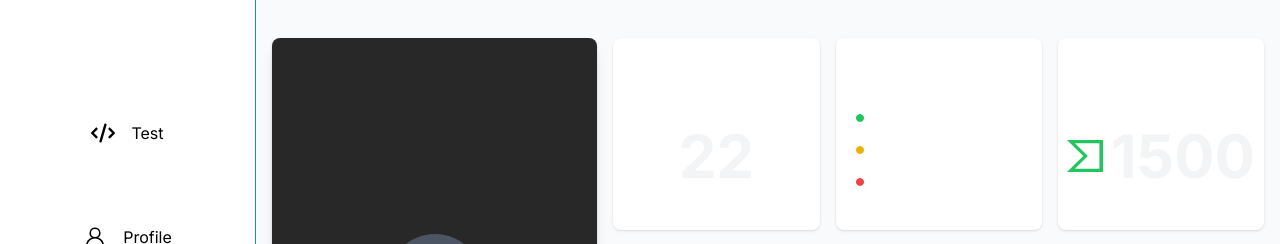
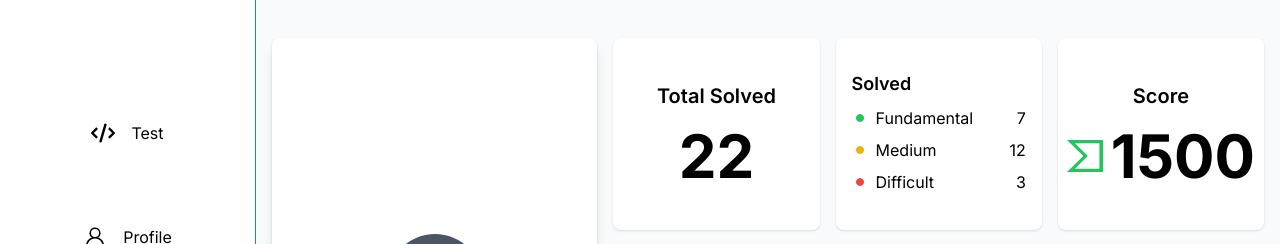
Before and after one commit to Umbs01/leetclone, a Next.js app: page /profile in a window 1280 px wide. Both pictures are taken after a click on the element 1086 px from the left and 72 px from the top of the page. Shown: the part 154-398 px from the top of the page. Built offline with nearby package versions, Linux system fonts and the light colour scheme; no server answers.

Commit message:
handle light mode for profile page

```diff
--- a/src/components/profile/StatGraph.jsx
+++ b/src/components/profile/StatGraph.jsx
@@ -1,3 +1,4 @@
+// Alternative to using react-chartjs-2
 // import { Bar } from "react-chartjs-2";
 // import {
 //   Chart as ChartJS,
@@ -54,6 +55,7 @@
 //   );
 // }
 
+// Use recharts
 import { BarChart, Bar, XAxis, YAxis, CartesianGrid, ResponsiveContainer, Tooltip, Cell } from 'recharts';
 
 export default function StatGraph({ profile }) {
@@ -73,7 +75,7 @@ export default function StatGraph({ profile }) {
   ];
 
   const COLORS = {
-    Fundamental: '#3B82F6', // Blue
+    Fundamental: 'rgb(34 197 94)', // green
     Medium: '#F59E0B',      // Yellow/Orange
     Difficult: '#EF4444'    // Red
   };
@@ -81,7 +83,7 @@ export default function StatGraph({ profile }) {
   return (
     <ResponsiveContainer width="100%" height="100%">
       <BarChart data={data}>
-        <CartesianGrid strokeDasharray="3 3" opacity={0.1} />
+        <CartesianGrid strokeDasharray="3 3" opacity={0.3} />
         <XAxis
           dataKey="name"
           tick={{ fill: '#9CA3AF' }}
--- a/src/components/profile/diff_solved.jsx
+++ b/src/components/profile/diff_solved.jsx
@@ -4,28 +4,28 @@ import { VscCircleFilled } from "react-icons/vsc";
 export default function Diff_solved({ profile }) {
   return (
     <div>
-      <h3 className="text-lg text-white mt-4 font-semibold">Solved</h3>
+      <h3 className="text-lg dark:text-white mt-4 font-semibold">Solved</h3>
       <div className="mt-2 space-y-2">
         <div className="flex justify-between items-center mt-2">
           <div className="flex items-center">
             <VscCircleFilled className="text-green-500" />
-            <span className="ml-2 text-white">Fundamental</span>
+            <span className="ml-2 dark:text-white">Fundamental</span>
           </div>
-          <span className="text-white">{profile.solved.fundamental}</span>
+          <span className="dark:text-white">{profile.solved.fundamental}</span>
         </div>
         <div className="flex justify-between items-center">
           <div className="flex items-center">
             <VscCircleFilled className="text-yellow-500" />
-            <span className="ml-2 text-white">Medium</span>
+            <span className="ml-2 dark:text-white">Medium</span>
           </div>
-          <span className="text-white">{profile.solved.medium}</span>
+          <span className="dark:text-white">{profile.solved.medium}</span>
         </div>
         <div className="flex justify-between items-center">
           <div className="flex items-center">
             <VscCircleFilled className="text-red-500" />
-            <span className="ml-2 text-white">Difficult</span>
+            <span className="ml-2 dark:text-white">Difficult</span>
           </div>
-          <span className="text-white">{profile.solved.difficult}</span>
+          <span className="dark:text-white">{profile.solved.difficult}</span>
         </div>
       </div>
     </div>
--- a/src/components/profile/profile_card.jsx
+++ b/src/components/profile/profile_card.jsx
@@ -2,7 +2,7 @@
 
 export default function ProfileCard({ profile }) {
   return (
-    <div className="bg-[#282828] text-white p-6 rounded-lg shadow-lg h-full flex flex-col justify-center">
+    <div className="dark:bg-[#282828] dark:text-white p-6 rounded-lg shadow-lg h-full flex flex-col justify-center">
       {/* Profile Image */}
       <div className="flex justify-center mb-4">
         <div className="h-24 w-24 rounded-full bg-gray-600"></div>
@@ -12,7 +12,7 @@ export default function ProfileCard({ profile }) {
       <div className="text-center">
         <h2 className="text-xl font-bold">{profile.username}</h2>
         <h2 className="text-l font-bold">{profile.email}</h2>
-        <button className="mt-4 bg-[#DF8D1E] px-4 py-2 rounded text-sm">
+        <button className="mt-4 bg-[#DF8D1E] px-4 py-2 rounded text-sm text-white">
           Edit Profile
         </button>
       </div>
--- a/src/components/profile/score.jsx
+++ b/src/components/profile/score.jsx
@@ -5,10 +5,10 @@ export default function Score({ profile }) {
   return (
     <div className="flex justify-center items-center space-x-4">
       <div className="p-4 w-1/3 flex flex-col justify-center items-center h-40">
-        <h3 className="text-xl font-semibold text-white">Score</h3>
+        <h3 className="text-xl font-semibold dark:text-white">Score</h3>
         <div className="mt-4 flex justify-center items-center">
           <SiVirustotal className="text-4xl text-green-500 mr-2" />
-          <h1 className="text-6xl font-bold text-gray-100">{profile.score}</h1>
+          <h1 className="text-6xl font-bold dark:text-gray-100">{profile.score}</h1>
         </div>
       </div>
     </div>
--- a/src/components/profile/total_solved.jsx
+++ b/src/components/profile/total_solved.jsx
@@ -9,9 +9,9 @@ export default function TotalSolved({ profile }) {
   return (
     <div className="flex justify-center items-center h-full">
       <div className="p-4 text-center">
-        <h3 className="text-xl font-semibold text-white">Total Solved</h3>
+        <h3 className="text-xl font-semibold dark:text-white">Total Solved</h3>
         <div className="mt-4">
-          <h1 className="text-6xl font-bold text-gray-100">{totalSolved}</h1>
+          <h1 className="text-6xl font-bold dark:text-gray-100">{totalSolved}</h1>
         </div>
       </div>
     </div>
```
